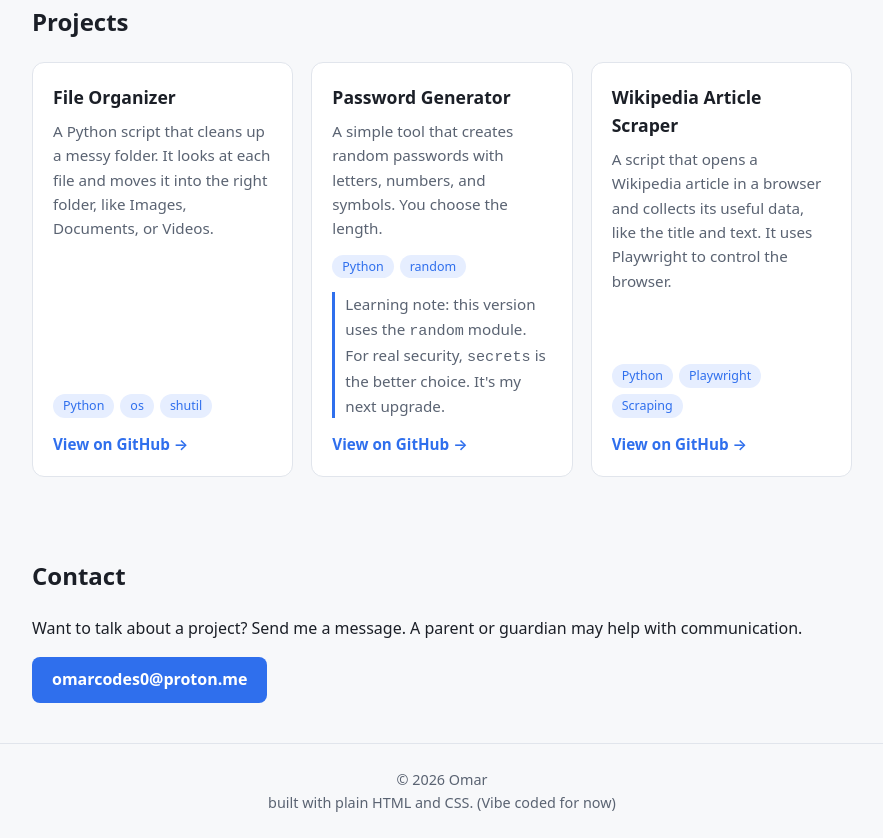
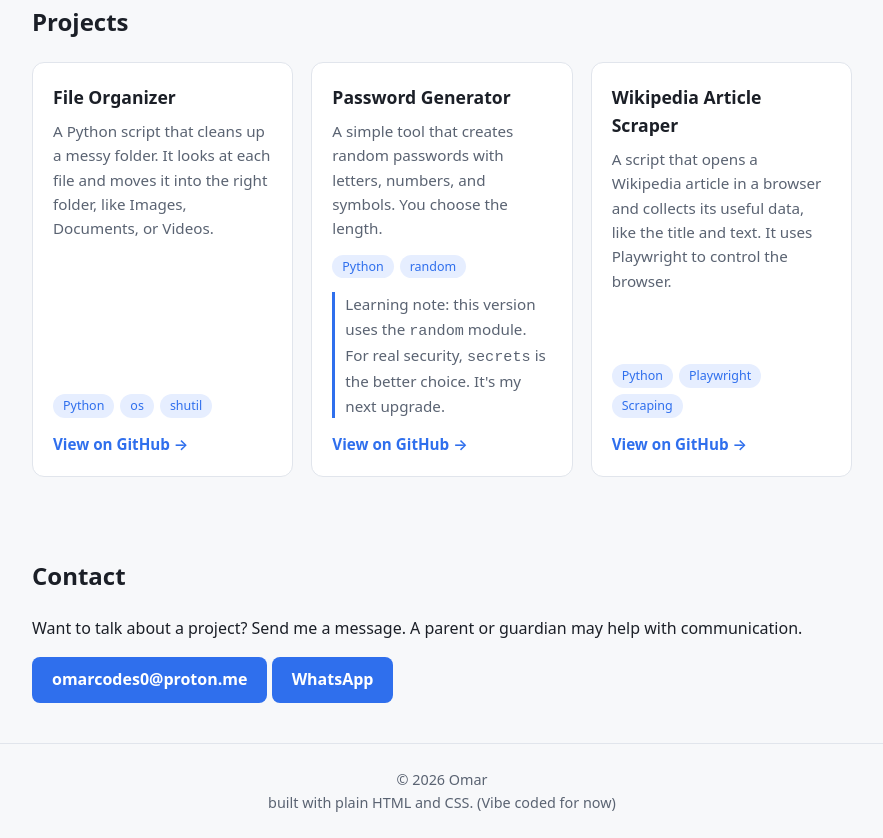
Before and after one commit to OmarC0des/Omar-Ashraf-Portfolio, a plain HTML site: page index.html in a window 1280 px wide. Shown: the part 868-1706 px from the top of the page, without its empty margins (198-1081 px from the left). Drawn offline with Linux system fonts and the light colour scheme.

Commit message:
Add WhatsApp contact link to index.html

```diff
--- a/index.html
+++ b/index.html
@@ -170,6 +170,7 @@ footer { border-top: 1px solid var(--border); padding: 24px 0; color: var(--mute
     <h2>Contact</h2>
     <p>Want to talk about a project? Send me a message. A parent or guardian may help with communication.</p>
     <a class="btn" href="mailto:omarcodes0@proton.me">omarcodes0@proton.me</a>
+    <a class="btn" href="https://wa.me/201080389142">WhatsApp</a>
   </div>
 </section>
 
```
